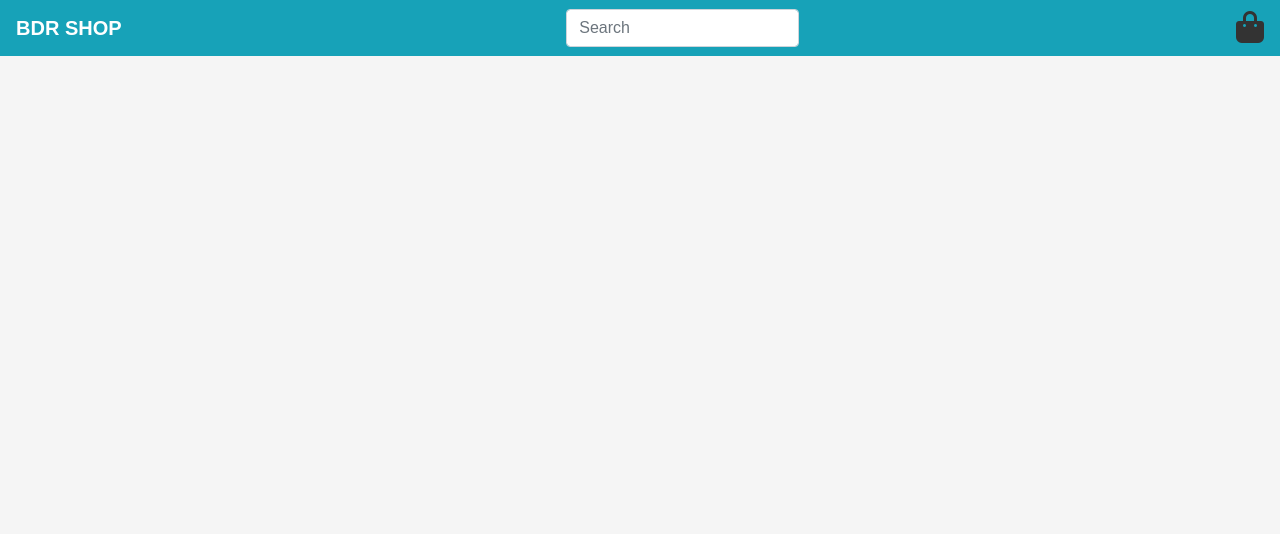
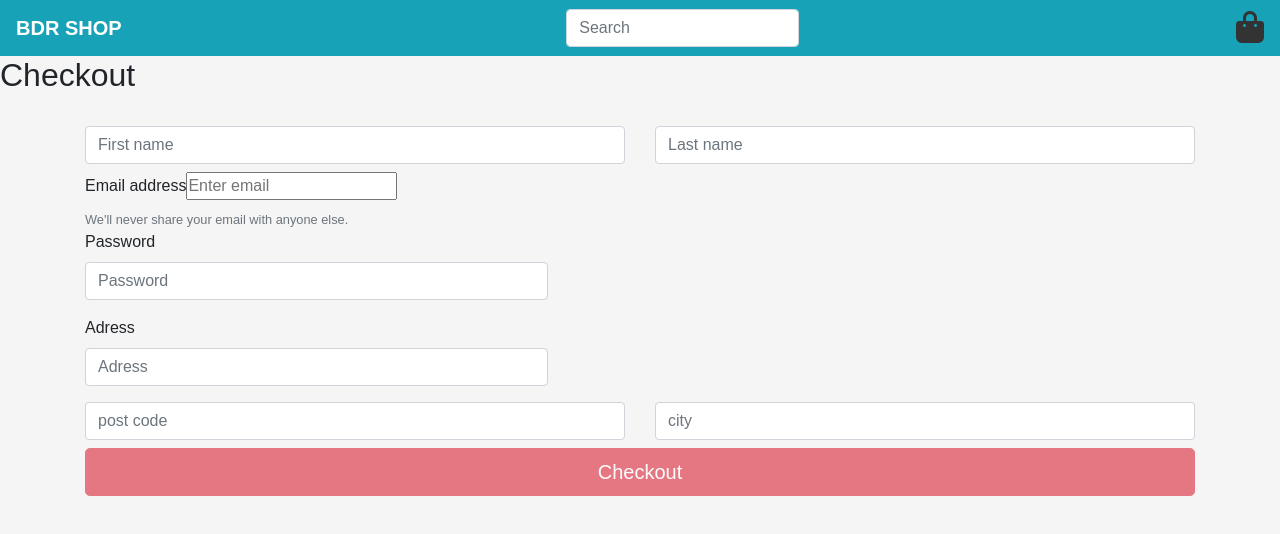
Before and after one commit to BADZA99/BDR-SHOP, a React (Create React App) app: page /checkout in a window 1280 px wide. Before the commit this address had no page. Shown: the top 534 px of the page. Built offline with nearby package versions, Linux system fonts and the light colour scheme.

Commit message:
add checkout page

```diff
--- a/src/App.css
+++ b/src/App.css
@@ -44,9 +44,13 @@ body{
 }
 
 a{
-    color: #333;
+    color: white;
     text-decoration: none;
 }
 .white{
     color: white
 }
+
+.flex{
+    display: flex;
+}
--- a/src/views/components/App.js
+++ b/src/views/components/App.js
@@ -7,6 +7,7 @@ import { Route, Routes } from "react-router-dom";
 import { list } from "../../data";
 import CartPage from "./Cart";
 import Home from "./Home";
+import Checkout from "./Checkout";
 
 function App(props) {
   const {items,saveLocalStorage}=props
@@ -58,6 +59,8 @@ function App(props) {
           }
         />
         <Route path="/cart" element={<CartPage />} />
+        <Route path="/checkout" element={<Checkout />} />
+
       </Routes>
     </Fragment>
   );
--- a/src/views/components/Cart.js
+++ b/src/views/components/Cart.js
@@ -1,8 +1,8 @@
 import { Fragment, useEffect, useState } from "react"
 import React from 'react'
-// import updatecart
 import { removeFromCart, updateCart } from "../../lib/actions";
 import { useDispatch, useSelector } from "react-redux";
+import { Link } from "react-router-dom";
 
 
 
@@ -152,18 +152,18 @@ export default function CartPage() {
                 <li className="list-group-item">
                   <ul className="list-group flex">
                     <li className="text-left">total</li>
-                                    <li className="text-right">{subTotal === 0 ? "00" : Total}€</li>
+                    <li className="text-right">
+                      {subTotal === 0 ? "00" : Total}€
+                    </li>
                   </ul>
                 </li>
               </ul>
               <button
-                            className="btn btn-light btn-lg  bg-crimson  btn-block"
                 type="button"
-                            // disabled={!items.length}
-                            disabled="true"
+                className="btn btn-danger btn-lg btn-block"
+                disabled={!items.length}
               >
-                            {/* <Link className="white">Checkout</Link> */}
-                            checkout
+                <Link to={"/checkout"}>Checkout</Link>
               </button>
             </div>
           </div>
--- /dev/null
+++ b/src/views/components/Checkout.js
@@ -0,0 +1,102 @@
+import React, { useEffect, useState } from 'react'
+import { Link } from 'react-router-dom';
+import { Fragment } from 'react';
+
+export default function Checkout() {
+    const [isValid,setValid]=useState(false)
+    const validate = ()=>{
+        let errors=[]
+        const inputs= document.querySelectorAll(".form-control")
+
+        inputs.forEach(input=>{
+           !inputs.value ? errors.push(input) : errors.length && errors.pop()
+        })
+        // console.log(errors)
+        setValid(!errors.length);
+
+    }
+    useEffect(()=>{
+         validate()
+
+    })
+    return (
+      <div classNameName="container">
+        <h2>Checkout</h2>
+        <br />
+
+        <form className="container">
+          <form action="">
+            <div class="row">
+              <div class="col">
+                <input
+                  type="text"
+                  class="form-control"
+                  placeholder="First name"
+                />
+              </div>
+              <div class="col">
+                <input
+                  type="text"
+                  class="form-control"
+                  placeholder="Last name"
+                />
+              </div>
+            </div>
+          </form>
+
+          <div className="form-grou pt-2">
+            <label for="exampleInputEmail1">Email address</label>
+            <input
+              type="email"
+              classNameName="form-control col-md-5"
+              id="exampleInputEmail1"
+              aria-describedby="emailHelp"
+              placeholder="Enter email"
+            />
+            <small id="emailHelp" className="form-text text-muted">
+              We'll never share your email with anyone else.
+            </small>
+          </div>
+          <div className="form-group">
+            <label for="exampleInputPassword1">Password</label>
+            <input
+              type="password"
+              className="form-control col-md-5"
+              id="exampleInputPassword1"
+              placeholder="Password"
+            />
+          </div>
+          <div className="form-group">
+            <label for="exampleInputPassword1">Adress</label>
+            <input
+              type="password"
+              className="form-control col-md-5"
+              id="exampleInputPassword1"
+              placeholder="Adress"
+            />
+          </div>
+          <form action="">
+            <div class="row">
+              <div class="col">
+                <input
+                  type="text"
+                  class="form-control"
+                  placeholder="post code"
+                />
+              </div>
+              <div class="col">
+                <input type="text" class="form-control" placeholder="city" />
+              </div>
+            </div>
+          </form>
+          <button
+            type="submit"
+            className="btn btn-danger btn-lg btn-block mt-2"
+            disabled={!isValid && true}
+          >
+            Checkout
+          </button>
+        </form>
+      </div>
+    );
+}
```
Lines whose indentation alone changed are shown as unchanged.
